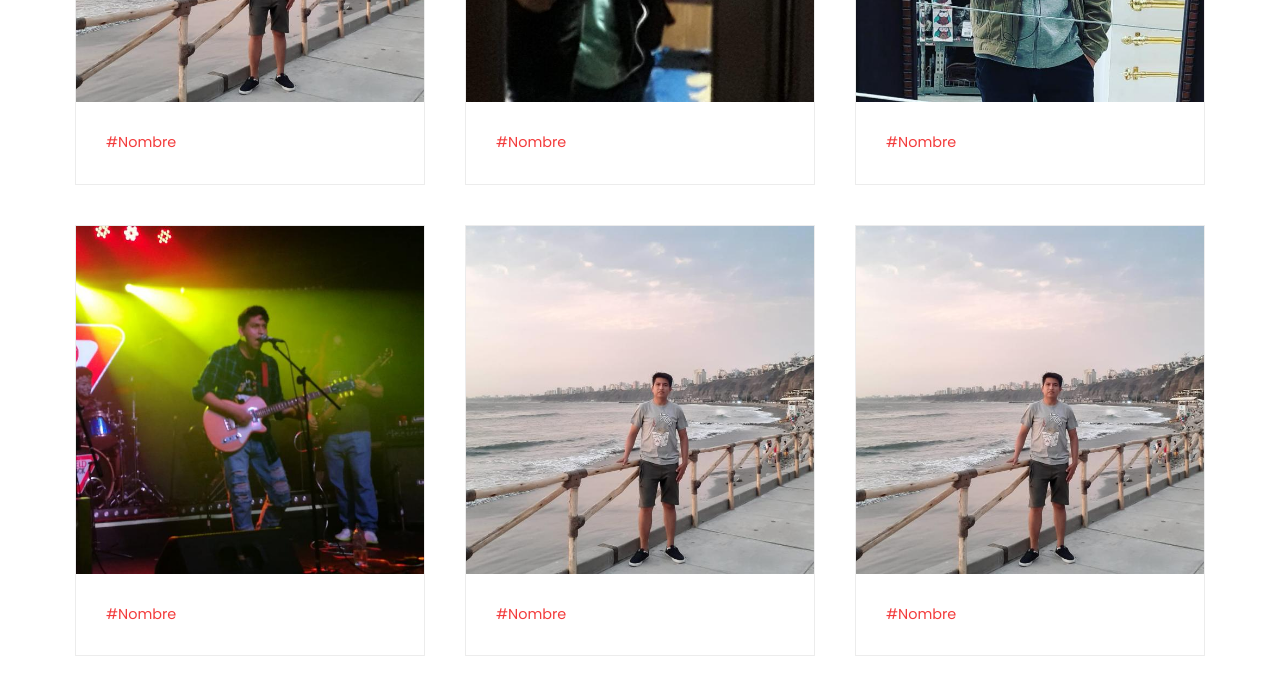
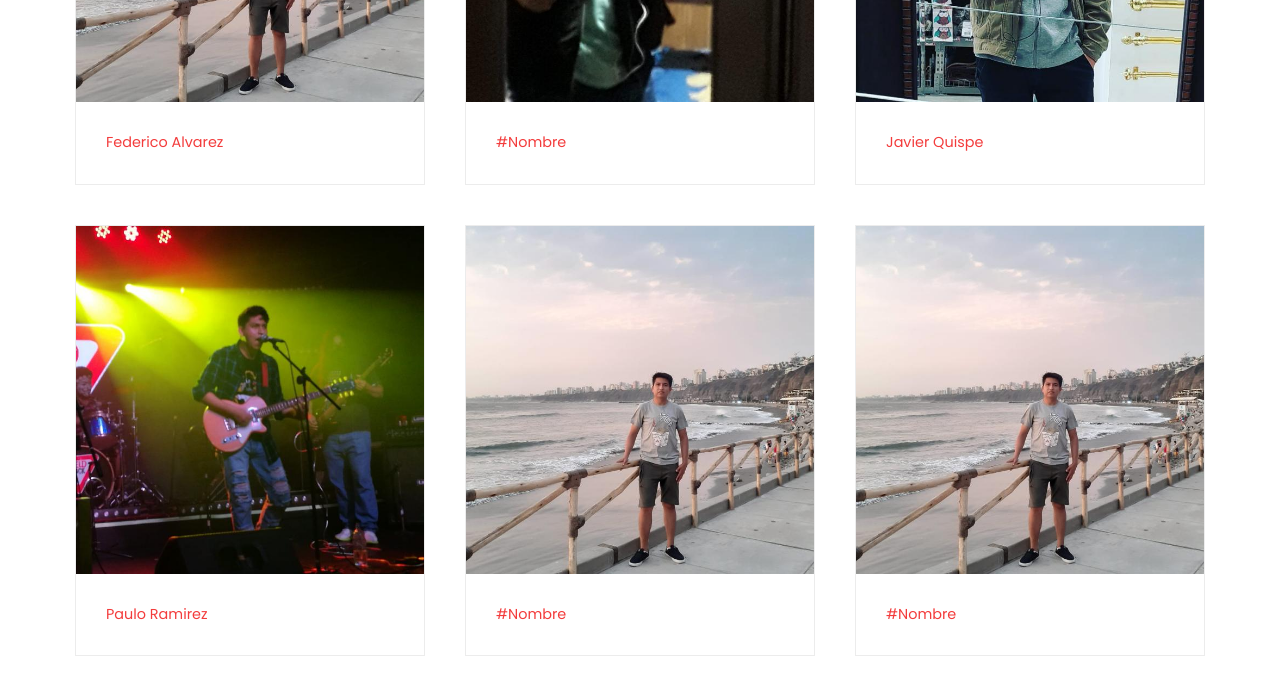
Before and after one commit to iscojara/pruebaTI, a plain HTML site: page index.html in a window 1280 px wide. Shown: the part 1320-1995 px from the top of the page. Drawn offline with nearby package versions, Linux system fonts and the light colour scheme.

Commit message:
Update index.html

```diff
--- a/index.html
+++ b/index.html
@@ -52,7 +52,7 @@
                 </div>
                 <!--text-->
                 <div class="blog-text">
-                    <span>#Nombre</span>
+                    <span>Federico Alvarez</span>
                 </div>
             </div>
             <!--box-1-->
@@ -74,7 +74,7 @@
                 </div>
                 <!--text-->
                 <div class="blog-text">
-                    <span>#Nombre</span>
+                    <span>Javier Quispe</span>
                 </div>
             </div>
             <!--box-1-->
@@ -85,7 +85,7 @@
                 </div>
                 <!--text-->
                 <div class="blog-text">
-                    <span>#Nombre</span>
+                    <span>Paulo Ramirez</span>
                 </div>
             </div>
             <!--box-1-->
```
